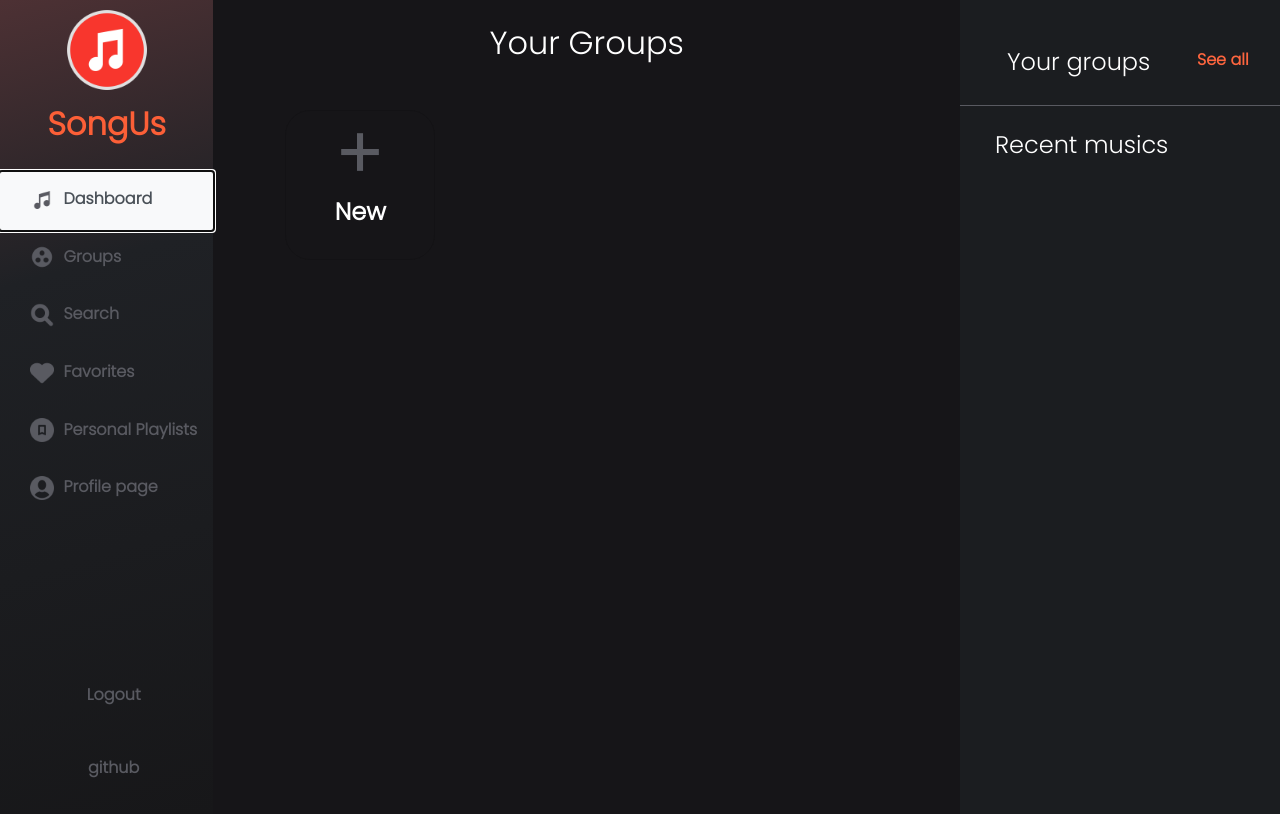
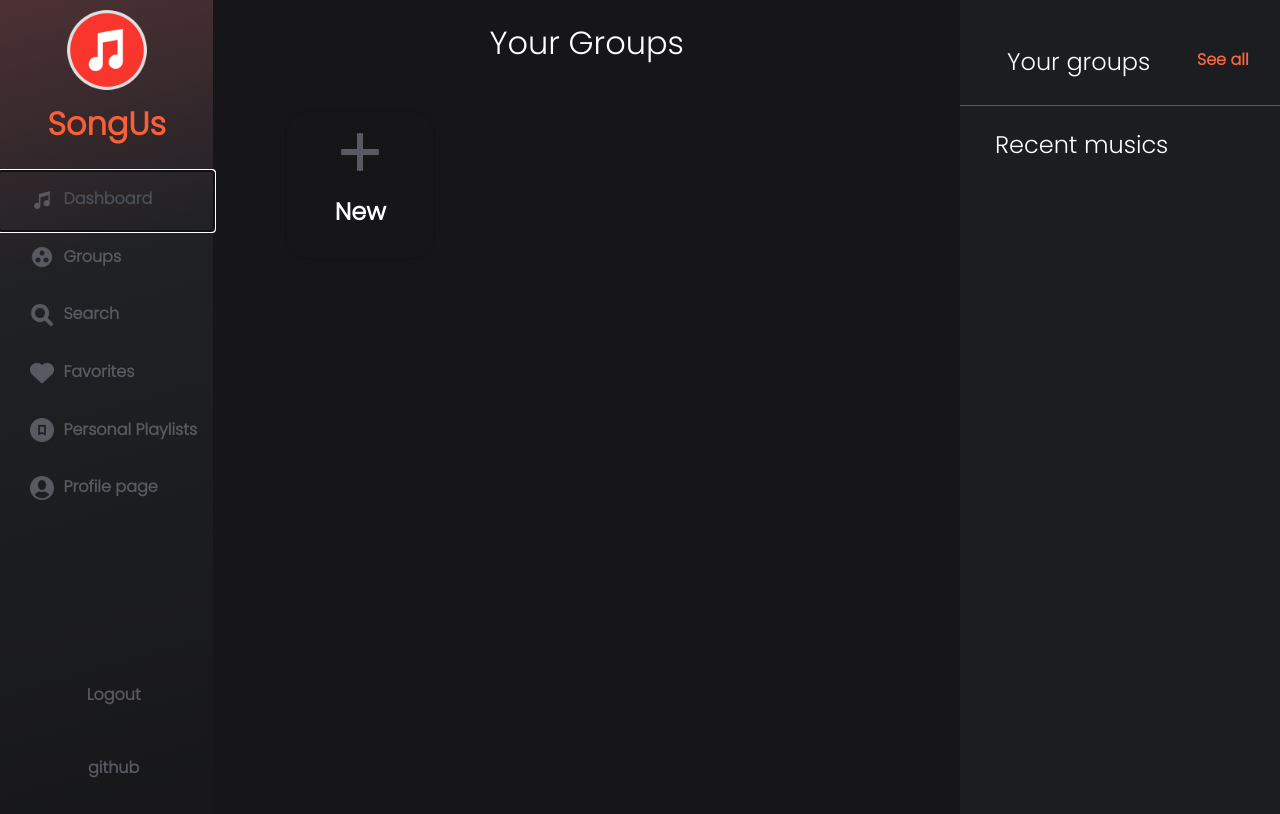
Before and after one commit to ahmadrezatmb/songus, a Django app: template web/templates/web/group.html in a window 1280 px wide, with the restyled element focused. Run offline with Django 3.2, Linux system fonts and the light colour scheme; the template is opened without the code that fills it, so the values that code supplies are empty.

Commit message:
menu items focus

```diff
--- a/web/static/web/style/base.css
+++ b/web/static/web/style/base.css
@@ -48,6 +48,9 @@
 .menuitems:hover:not(.customactive){
     background-color: rgba(255, 255, 255, 0);
     color: rgb(253,101,62);
+}
+.menuitems:focus{
+    background: none;
 }
 .listitemtext{
     margin-left: 5px;
```
